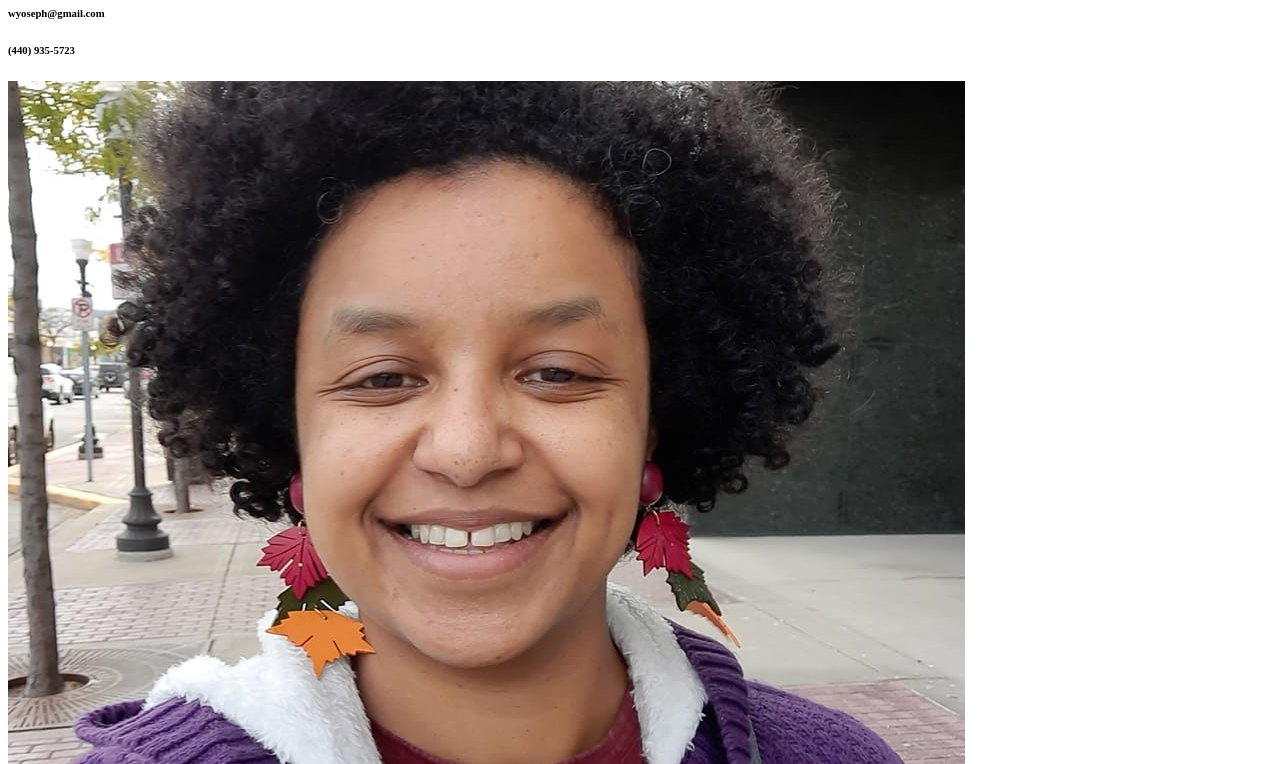
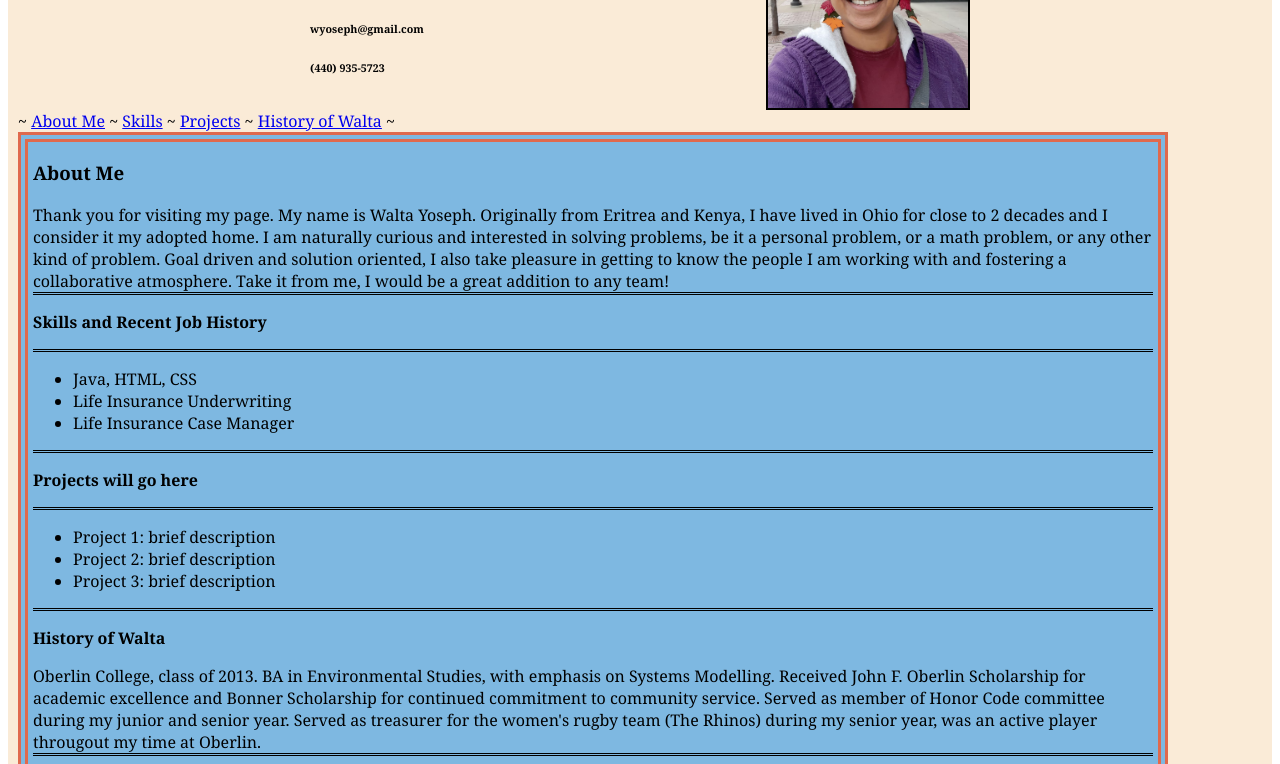
Before and after one commit to WaltaYo/waltayo.github.io, a plain HTML site: page index.html in a window 1280 px wide. Shown: the part 113-877 px from the top of the page. Drawn offline with Linux system fonts and the light colour scheme.

Commit message:
CSS changes

```diff
--- a/index.css
+++ b/index.css
@@ -0,0 +1,61 @@
+.container{
+    /* display: flex;
+    column-gap: 10px; */
+    background-color: antiquewhite;
+    padding: 10px;
+    margin: 0px;
+    font-family:Georgia, 'Times New Roman', Times, serif;
+
+}
+
+.header{
+    font-size: 20px;
+    justify-content: left;
+
+}
+
+#flexbox1{
+    display: flex;
+    flex-direction: row;
+    justify-content: space-evenly;
+
+
+}
+
+#flexbox2{
+    display: flex;
+    flex-direction: column;
+    width: 90%;
+    border: 10px double #E0694D;
+    padding: 0 5px;
+    column-gap: 50px;
+    background-color: #7EB8E1;
+
+
+}
+
+#myImage{
+    display: flex;
+    width: 200px;
+    height: auto;
+    justify-content: right;
+    border: 2px solid black;
+    justify-items: flex-start;
+
+}
+
+p {
+    border: 1px;
+    border-bottom: double;
+
+}
+
+
+
+/* EVERYTHING IS INSIdE CONTAINER
+resize image
+justify header left, justify pic right
+remove spacing in header text
+create parent grid and put flexbox inside
+if i create a link, i have to create another page? with it's own CSS?
+ */
--- a/index.html
+++ b/index.html
@@ -1,11 +1,16 @@
 <!DOCTYPE html>
 <html lang="en">
+
 <head>
     <meta charset="UTF-8">
     <meta name="viewport" content="width=device-width, initial-scale=1.0">
     <title>My Portfolio</title>
+    <link rel="stylesheet" href="/index.css">
 </head>
+
 <body>
+    <div class="container">
+      <section id="flexbox1">
          <header>
             <h1>Walta Yoseph</h1>
             <h6>Columbus, OH</h6>
@@ -13,22 +18,40 @@
             <h6>(440) 935-5723</h6>
         </header>
 
-<section class="photo">
-    <img src="./image/Walta.jpg" alt="my image"> <!--will replace w/ my photo-->
+
+            <img id="myImage" src="./image/Walta.jpg" alt="my image">
         </section>
 
-<section class="about-me">
+        <nav>
+            <h8>~</h8>
+            <a href="#about_me">About Me</a>
+            <h8>~</h8>
+            <a href="#skills">Skills</a>
+            <h8>~</h8>
+            <a href="#projects">Projects</a>
+            <h8>~</h8>
+            <a href="#history">History of Walta</a>
+            <h8>~</h8>
+        </nav>
+
+
+        <main id="flexbox2">
+
+            <section id="about_me">
                 <h3>About Me</h3>
                 <p>
                     Thank you for visiting my page. My name is Walta Yoseph. Originally from Eritrea and Kenya,
-        I have lived in Ohio for close to 2 decades and I consider it my adopted home. I am naturally curious and
-        interested in solving problems, be it a personal problem, or a math problem, or any other kind of problem.
-        Goal driven and solution oriented, I also take pleasure in getting to know the people I am working with
+                    I have lived in Ohio for close to 2 decades and I consider it my adopted home. I am naturally
+                    curious and
+                    interested in solving problems, be it a personal problem, or a math problem, or any other kind of
+                    problem.
+                    Goal driven and solution oriented, I also take pleasure in getting to know the people I am working
+                    with
                     and fostering a collaborative atmosphere. Take it from me, I would be a great addition to any team!
                 </p>
             </section>
 
-<section class ="skills">
+            <section id="skills">
                 <h8><strong>Skills and Recent Job History</strong></h8>
                 <p>
                 <ul>
@@ -41,24 +64,28 @@
                 </p>
             </section>
 
-<section class="projects">
+            <section id="projects">
                 <h8><strong>Projects will go here</strong></h8>
+                <p>
                 <ul>
                     <li>Project 1: brief description</li>
                     <li>Project 2: brief description</li>
                     <li>Project 3: brief description</li>
                 </ul>
+            </p>
             </section>
 
 
 
 
 
-<section class="history">
+            <section id="history">
                 <h8><strong>History of Walta</strong></h8>
                 <p>
-    Oberlin College, class of 2013. BA in Environmental Studies, with emphasis on Systems Modelling. Received John F. Oberlin
-    Scholarship for academic excellence and Bonner Scholarship for continued commitment to community service. Served as member
+                    Oberlin College, class of 2013. BA in Environmental Studies, with emphasis on Systems Modelling.
+                    Received John F. Oberlin
+                    Scholarship for academic excellence and Bonner Scholarship for continued commitment to community
+                    service. Served as member
                     of Honor Code committee during my junior and senior year. Served as treasurer for the women's
                     rugby team (The Rhinos) during my senior year, was an active player througout my time at Oberlin.
                 </p>
@@ -75,7 +102,9 @@
 
                 </ul>
             </section>
+        </main>
 
+    </div>
+</body>
 
-</body>
 </html>
```
Lines whose indentation alone changed are shown as unchanged.
